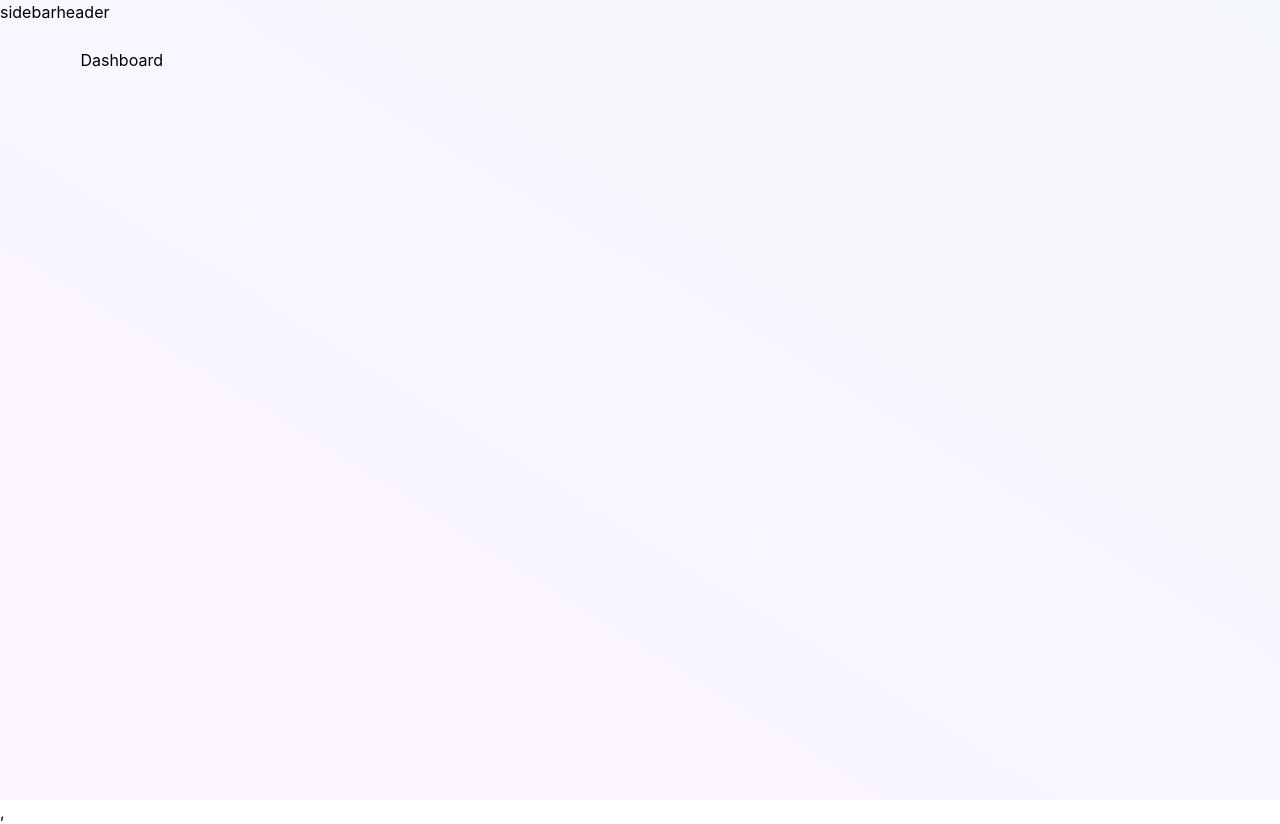
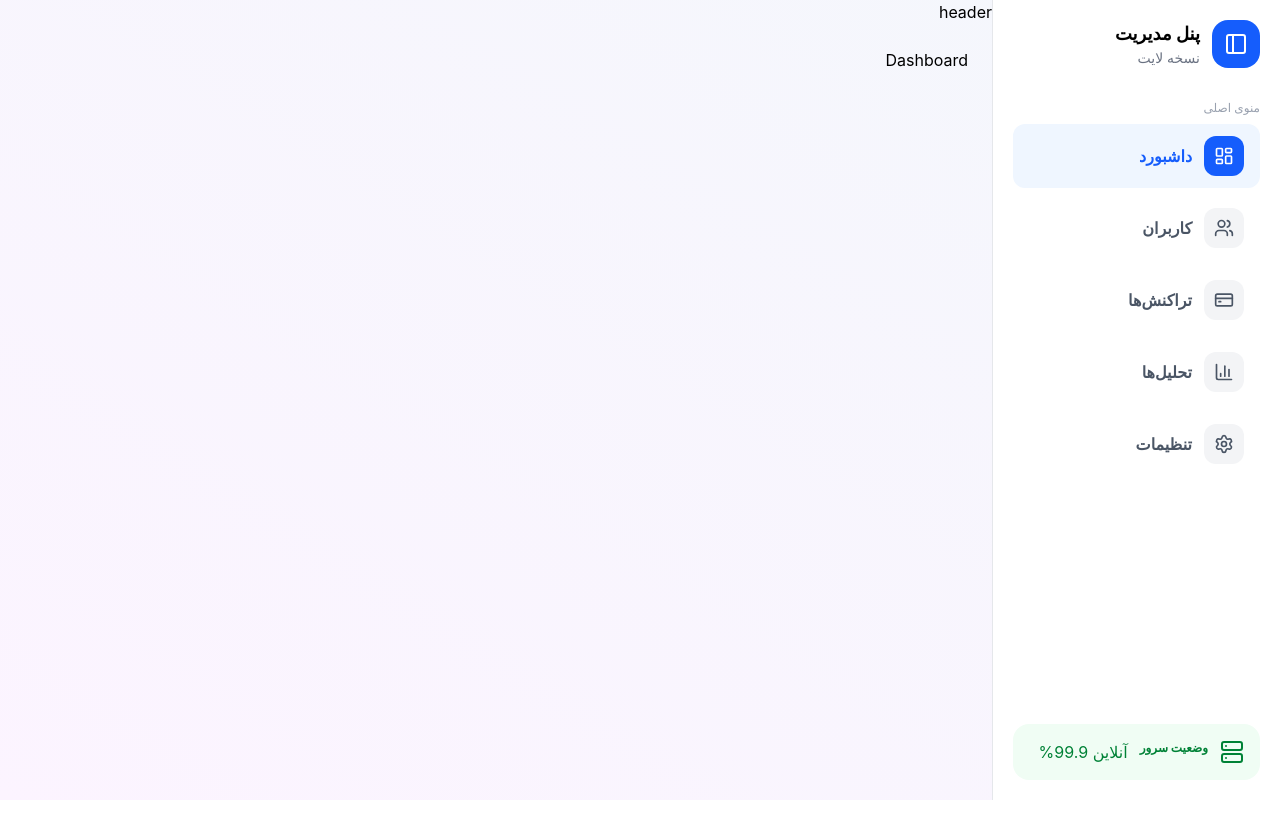
Before and after one commit to AmirInCode/Admin-Panel-React, a React (Vite) app: page / in a window 1280 px wide. After the commit the page ends 800 px from the top, so only its background shows below. Built offline with nearby package versions, Linux system fonts and the light colour scheme.

Commit message:
implement sidebar navigation

```diff
--- a/index.html
+++ b/index.html
@@ -6,7 +6,7 @@
     <meta name="viewport" content="width=device-width, initial-scale=1.0" />
     <title>react-panel-admin</title>
   </head>
-  <body>
+  <body dir="rtl">
     <div id="root"></div>
     <script type="module" src="/src/main.jsx"></script>
   </body>
--- a/package.json
+++ b/package.json
@@ -12,6 +12,7 @@
   "dependencies": {
     "@fontsource/vazirmatn": "^5.2.8",
     "clsx": "^2.1.1",
+    "lucide-react": "^1.24.0",
     "react": "^19.2.7",
     "react-dom": "^19.2.7",
     "react-hot-toast": "^2.6.0",
--- a/src/components/layout/Sidebar/Sidebar.jsx
+++ b/src/components/layout/Sidebar/Sidebar.jsx
@@ -1,9 +1,39 @@
+import { Server, SidebarIcon } from "lucide-react";
+import sidebarData from "./sidebarData";
+import SidebarItem from "./SidebarItem";
+
 const Sidebar = () => {
     return (
-        <div>
-            sidebar
-        </div>
-     );
+        <aside className="w-72 h-screen bg-white border-l border-gray-200 flex flex-col p-5">
+
+            <div className="flex items-center gap-3 mb-8">
+                <div className="w-12 h-12 rounded-2xl bg-blue-600 flex items-center justify-center text-white">
+                    <SidebarIcon />
+                </div>
+
+                <div>
+                    <h2 className="font-bold text-lg">پنل مدیریت</h2>
+                    <p className="text-sm text-gray-500">نسخه لایت</p>
+                </div>
+            </div>
+
+            <p className="text-xs text-gray-400 mb-2">
+                منوی اصلی
+            </p>
+            <nav className="flex flex-col gap-2">
+                {sidebarData.map((item) => (
+                    <SidebarItem key={item.id} item={item} />
+                ))}
+
+            </nav>
+            <div className="mt-auto flex gap-3 bg-green-50 rounded-2xl p-4 text-green-700">
+                <Server />
+                <span className="font-bold text-xs">وضعیت سرور</span>
+
+                آنلاین 99.9%
+            </div>
+        </aside>
+    );
 }
 
 export default Sidebar;
--- /dev/null
+++ b/src/components/layout/Sidebar/SidebarItem.jsx
@@ -0,0 +1,40 @@
+import clsx from "clsx";
+import { NavLink } from "react-router-dom";
+
+const SidebarItem = ({ item }) => {
+    const Icon = item.icon;
+    return (
+        <NavLink
+            to={item.path}
+            className={({ isActive }) =>
+                clsx(
+                    "flex items-center gap-3 rounded-xl px-4 py-3 transition-all duration-300 font-bold",
+                    isActive
+                        ? "bg-blue-50 text-blue-600"
+                        : "text-gray-600 hover:bg-gray-100"
+                )
+            }
+        >
+
+            {({ isActive }) => (
+                <>
+                    <span
+                        className={`w-10 h-10 rounded-xl flex items-center justify-center transition-all ${isActive
+                                ? "bg-blue-600 text-white"
+                                : "bg-gray-100 text-gray-600"
+                            }`}
+                    >
+                        <Icon size={20} />
+                    </span>
+
+                    <span>{item.title}</span>
+                </>
+            )}
+
+
+
+        </NavLink>
+    );
+}
+
+export default SidebarItem;
--- /dev/null
+++ b/src/components/layout/Sidebar/sidebarData.js
@@ -0,0 +1,42 @@
+import {
+  LayoutDashboard,
+  Users,
+  CreditCard,
+  ChartColumn,
+  Settings,
+} from "lucide-react";
+
+const sidebarData = [
+  {
+    id: 1,
+    title: "داشبورد",
+    path: "/",
+    icon: LayoutDashboard,
+  },
+  {
+    id: 2,
+    title: "کاربران",
+    path: "/users",
+    icon: Users,
+  },
+  {
+    id: 3,
+    title: "تراکنش‌ها",
+    path: "/transactions",
+    icon: CreditCard,
+  },
+  {
+    id: 4,
+    title: "تحلیل‌ها",
+    path: "/analytics",
+    icon: ChartColumn,
+  },
+  {
+    id: 5,
+    title: "تنظیمات",
+    path: "/settings",
+    icon: Settings,
+  },
+];
+
+export default sidebarData;
--- a/src/main.jsx
+++ b/src/main.jsx
@@ -8,6 +8,6 @@ createRoot(document.getElementById('root')).render(
   <BrowserRouter>
   <StrictMode>
     <App />
-  </StrictMode>,
+  </StrictMode>
   </BrowserRouter>
 )
```
Also changed, not shown: 1 other file (tests, documents, lock files or other folders).
